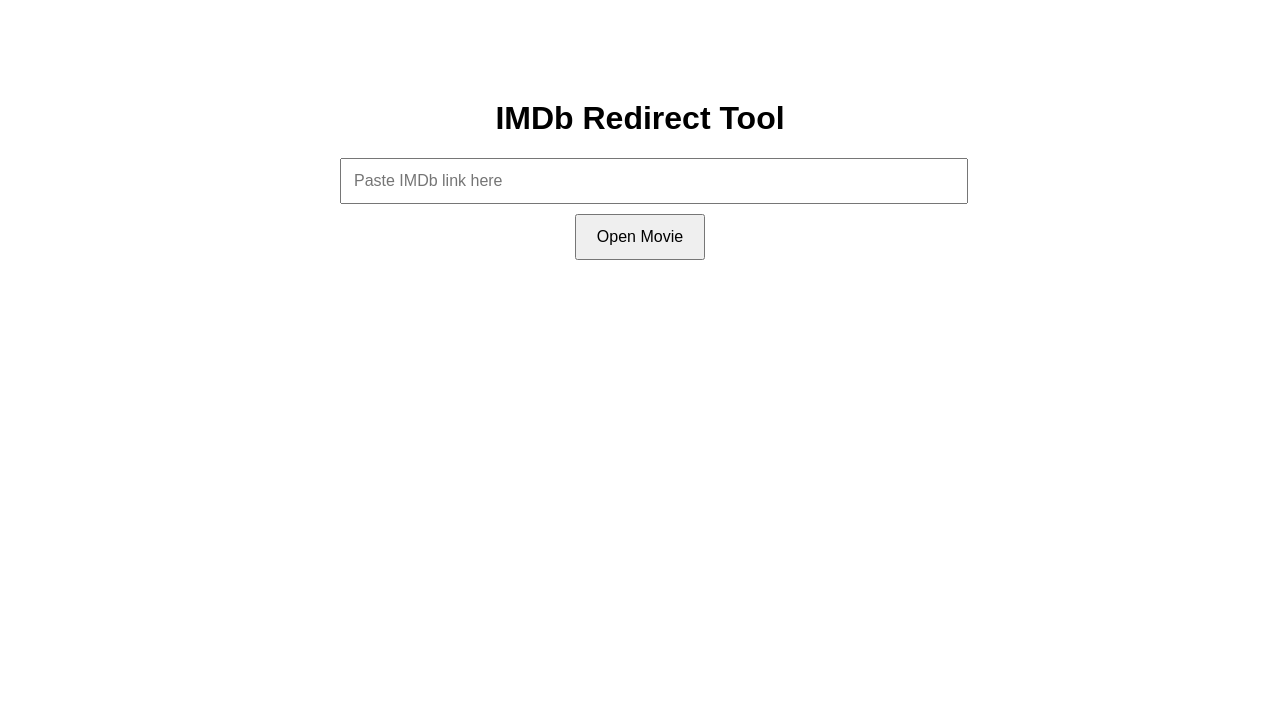
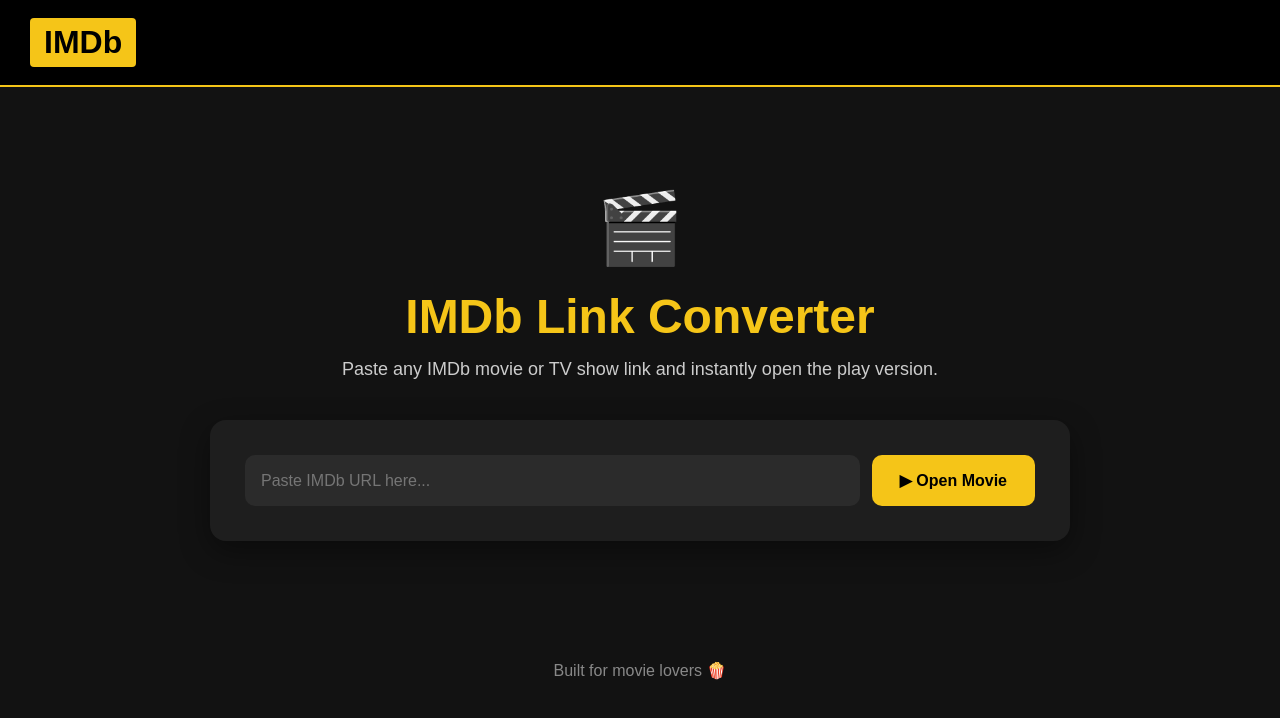
Before and after one commit to luckyrajwani/play-imdb-redirect, a plain HTML site: page index.html in a window 1280 px wide. Drawn offline with Linux system fonts and the light colour scheme.

Commit message:
Revamp IMDb Redirect Tool to Link Converter

```diff
--- a/index.html
+++ b/index.html
@@ -1,57 +1,203 @@
 <!DOCTYPE html>
-<html>
+<html lang="en">
 <head>
-    <title>IMDb Redirect</title>
+<meta charset="UTF-8">
+<meta name="viewport" content="width=device-width, initial-scale=1.0">
+<title>IMDb Link Converter</title>
+
 <style>
-        body {
-            font-family: Arial, sans-serif;
-            max-width: 600px;
-            margin: 100px auto;
-            text-align: center;
+*{
+    margin:0;
+    padding:0;
+    box-sizing:border-box;
 }
 
-        input {
-            width: 100%;
-            padding: 12px;
-            font-size: 16px;
+body{
+    font-family: Arial, Helvetica, sans-serif;
+    background:#121212;
+    color:white;
+    min-height:100vh;
 }
 
-        button {
-            margin-top: 10px;
-            padding: 12px 20px;
-            font-size: 16px;
-            cursor: pointer;
+.header{
+    background:#000;
+    padding:18px 30px;
+    border-bottom:2px solid #f5c518;
+}
+
+.logo{
+    display:inline-block;
+    background:#f5c518;
+    color:#000;
+    font-weight:bold;
+    font-size:32px;
+    padding:6px 14px;
+    border-radius:4px;
+}
+
+.hero{
+    max-width:900px;
+    margin:80px auto;
+    text-align:center;
+    padding:20px;
+}
+
+.hero h1{
+    font-size:48px;
+    margin-bottom:15px;
+    color:#f5c518;
+}
+
+.hero p{
+    color:#cccccc;
+    font-size:18px;
+    margin-bottom:40px;
+}
+
+.card{
+    background:#1e1e1e;
+    border-radius:16px;
+    padding:35px;
+    box-shadow:0 10px 30px rgba(0,0,0,0.4);
+}
+
+.input-group{
+    display:flex;
+    gap:12px;
+    flex-wrap:wrap;
+}
+
+input{
+    flex:1;
+    min-width:250px;
+    padding:16px;
+    border:none;
+    border-radius:10px;
+    font-size:16px;
+    background:#2b2b2b;
+    color:white;
+}
+
+input:focus{
+    outline:none;
+    border:2px solid #f5c518;
+}
+
+button{
+    background:#f5c518;
+    color:#000;
+    border:none;
+    padding:16px 28px;
+    border-radius:10px;
+    font-size:16px;
+    font-weight:bold;
+    cursor:pointer;
+    transition:0.3s;
+}
+
+button:hover{
+    transform:translateY(-2px);
+    box-shadow:0 5px 15px rgba(245,197,24,0.4);
+}
+
+.result{
+    margin-top:25px;
+    background:#2b2b2b;
+    padding:15px;
+    border-radius:10px;
+    word-break:break-all;
+    display:none;
+}
+
+.footer{
+    text-align:center;
+    color:#888;
+    margin-top:100px;
+    padding-bottom:30px;
+}
+
+.movie-icon{
+    font-size:70px;
+    margin-bottom:20px;
 }
 </style>
+
 </head>
 <body>
 
-    <h1>IMDb Redirect Tool</h1>
+<div class="header">
+    <span class="logo">IMDb</span>
+</div>
 
+<div class="hero">
+
+    <div class="movie-icon">🎬</div>
+
+    <h1>IMDb Link Converter</h1>
+
+    <p>
+        Paste any IMDb movie or TV show link and instantly open the play version.
+    </p>
+
+    <div class="card">
+
+        <div class="input-group">
             <input
                 type="text"
                 id="imdbLink"
-        placeholder="Paste IMDb link here"
+                placeholder="Paste IMDb URL here..."
             >
 
-    <button onclick="redirectLink()">
-        Open Movie
+            <button onclick="convertAndRedirect()">
+                ▶ Open Movie
             </button>
+        </div>
+
+        <div id="result" class="result"></div>
+
+    </div>
+
+</div>
+
+<div class="footer">
+    Built for movie lovers 🍿
+</div>
 
 <script>
-        function redirectLink() {
-            let url = document.getElementById("imdbLink").value.trim();
 
-            if (!url.includes("imdb.com")) {
+function convertAndRedirect(){
+
+    const inputUrl =
+        document.getElementById("imdbLink").value.trim();
+
+    if(!inputUrl){
+        alert("Please enter an IMDb URL");
+        return;
+    }
+
+    if(!inputUrl.includes("imdb.com")){
         alert("Please enter a valid IMDb URL");
         return;
     }
 
-            let newUrl = url.replace("www.imdb.com", "www.playimdb.com");
-            newUrl = newUrl.replace("imdb.com", "playimdb.com");
+    const convertedUrl = inputUrl.replace(
+        "imdb.com",
+        "playplay.imdb.com"
+    );
 
-            window.location.href = newUrl;
+    const resultBox =
+        document.getElementById("result");
+
+    resultBox.style.display = "block";
+    resultBox.innerHTML =
+        "<strong>Redirecting to:</strong><br><br>" +
+        convertedUrl;
+
+    setTimeout(() => {
+        window.location.href = convertedUrl;
+    }, 1000);
 }
+
 </script>
 
 </body>
```
Lines whose indentation alone changed are shown as unchanged.
